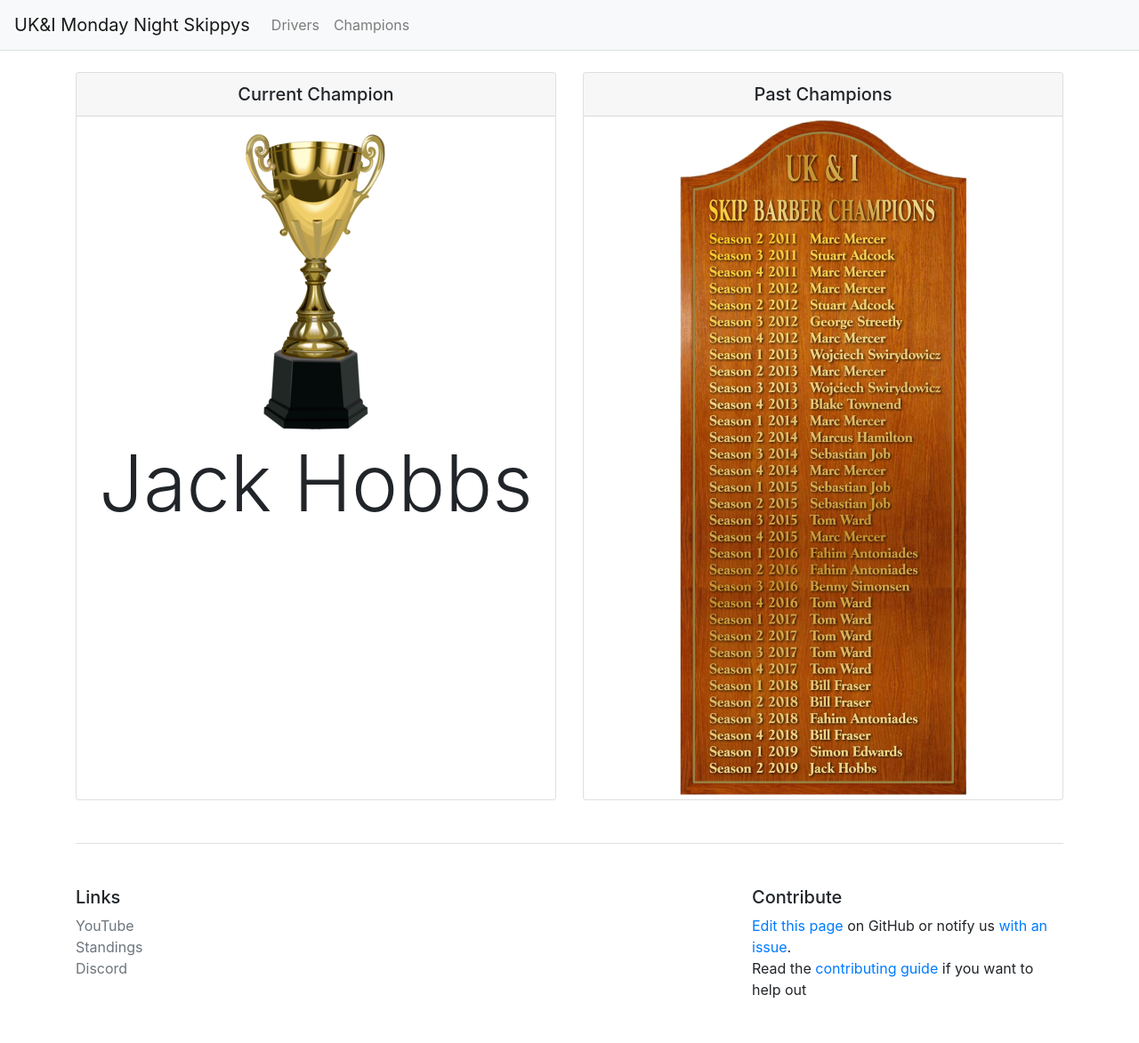
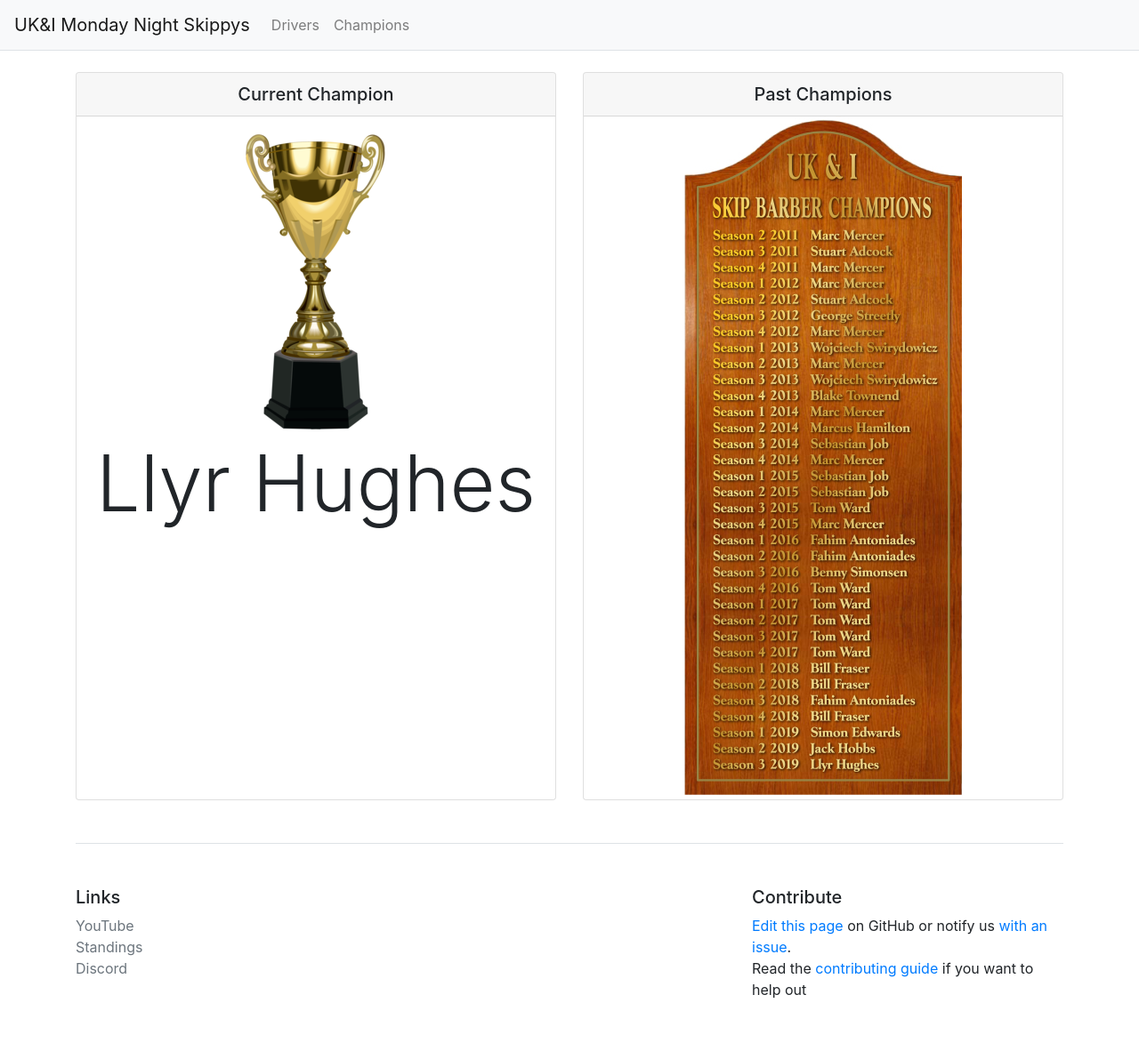
Before and after one commit to mondaynightskippys/mondaynightskippys.github.io, a Jekyll site: the page built from champions.html, in a window 1280 px wide. Shown: the whole page at 89% size. Built offline with Jekyll 4.4.1, drawn with Linux system fonts in a browser that asks for light colours.

Commit message:
Update 2019S3 standings

```diff
--- a/_data/champions.yml
+++ b/_data/champions.yml
@@ -82,3 +82,5 @@
       name: Simon Edwards
     - season: 2
       name: Jack Hobbs
+    - season: 3
+      name: Llyr Hughes
```
Also changed, not shown: images/assets/champions_board.jpg.
